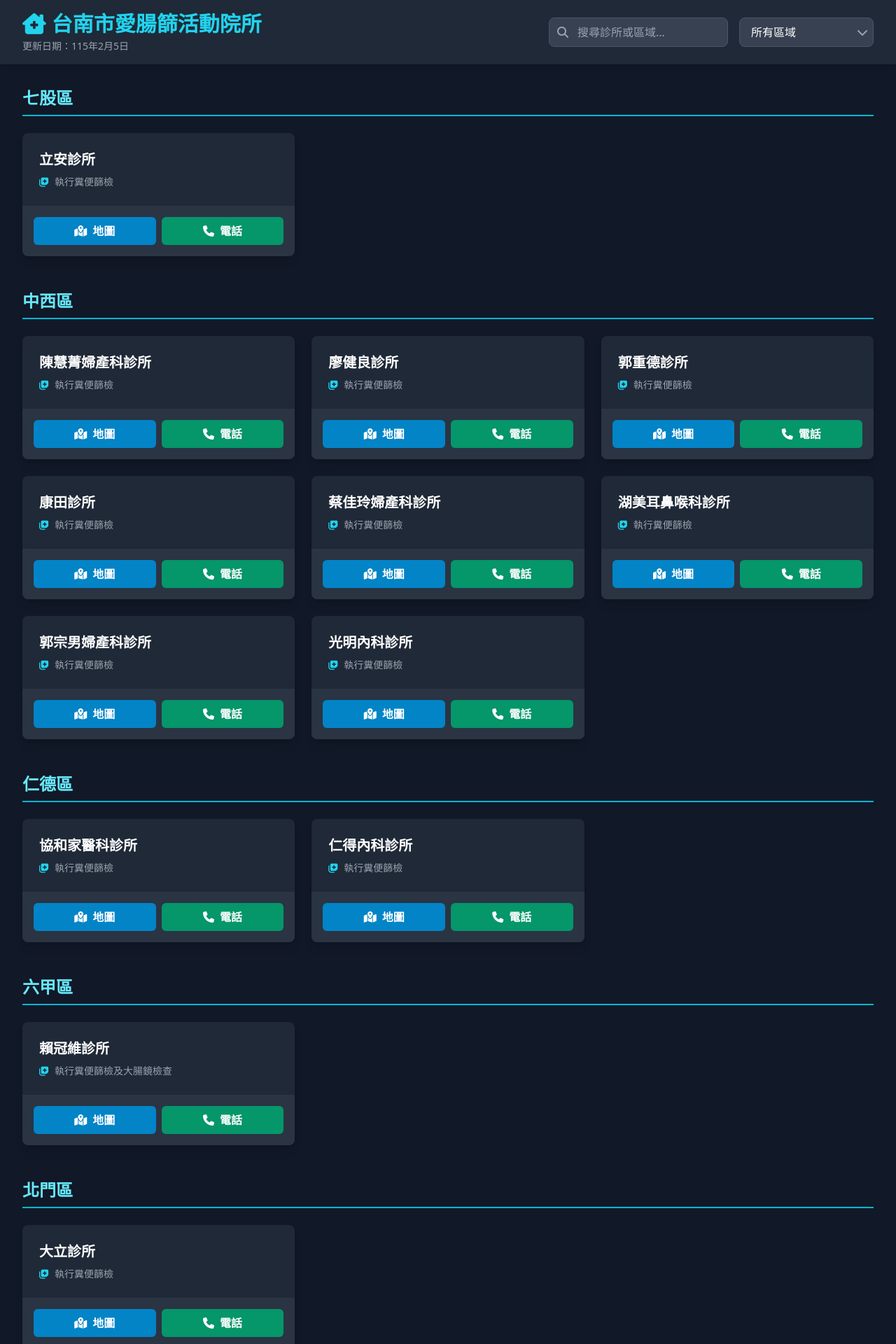
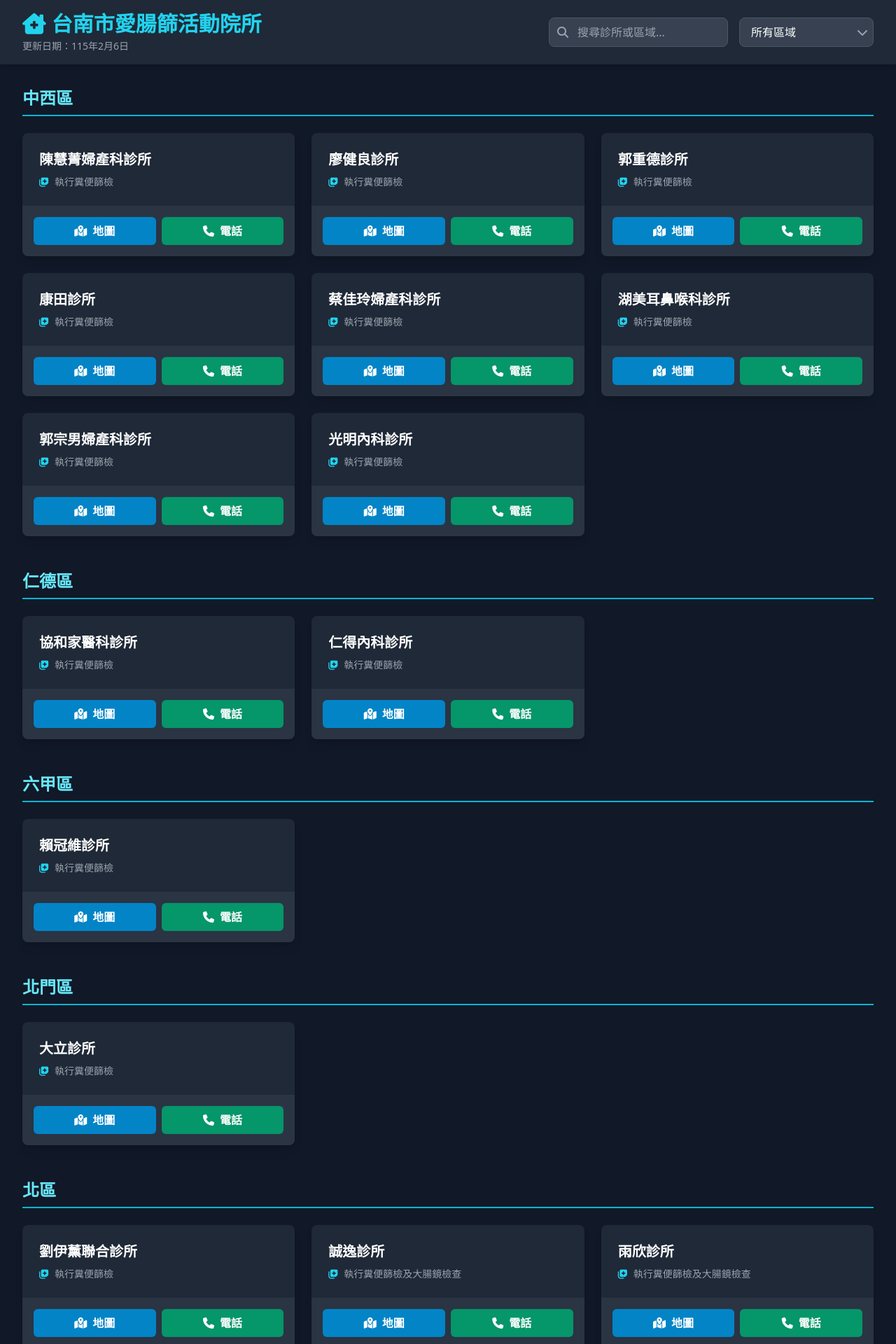
Before and after one commit to s97213a/2026.02.04-ai, a React (Vite) app in the folder ai/: page / in a window 1280 px wide. Shown: the top 1920 px of the page at 70% size. Built offline with nearby package versions, Linux system fonts and the light colour scheme.

Commit message:
Add files via upload
2026.02.06更新院所名單

```diff
--- a/ai/App.tsx
+++ b/ai/App.tsx
@@ -46,7 +46,7 @@ const App: React.FC = () => {
               <h1 className="text-2xl md:text-3xl font-bold text-cyan-400 whitespace-nowrap">
                 <i className="fas fa-clinic-medical mr-2"></i>台南市愛腸篩活動院所
               </h1>
-              <p className="text-sm text-gray-400 mt-1">更新日期：115年2月5日</p>
+              <p className="text-sm text-gray-400 mt-1">更新日期：115年2月6日</p>
             </div>
             <div className="flex flex-col sm:flex-row items-center gap-4 w-full sm:w-auto">
               <div className="relative w-full sm:w-auto">
--- a/ai/constants.ts
+++ b/ai/constants.ts
@@ -7,16 +7,16 @@ export const clinicData: Clinic[] = [
   { name: '曾立榮診所', district: '東區', services: '執行糞便篩檢及大腸鏡檢查' },
   { name: '復華耳鼻喉科診所', district: '永康區', services: '執行糞便篩檢' },
   { name: '賴俊良骨外科診所', district: '安南區', services: '執行糞便篩檢及大腸鏡檢查' },
-  { name: '頤新內科診所', district: '南區', services: '執行糞便篩檢及大腸鏡檢查' },
+  { name: '頤新內科診所', district: '南區', services: '執行糞便篩檢' },
   { name: '劉伊薰聯合診所', district: '北區', services: '執行糞便篩檢' },
-  { name: '永賀診所', district: '永康區', services: '執行糞便篩檢' },
+  { name: '永賀診所', district: '永康區', services: '執行糞便篩檢及大腸鏡檢查' },
   { name: '豐盈診所', district: '安平區', services: '執行糞便篩檢及大腸鏡檢查' },
-  { name: '洪允宗診所', district: '南區', services: '執行糞便篩檢及大腸鏡檢查' },
+  { name: '洪允宗診所', district: '南區', services: '執行糞便篩檢' },
   { name: '明崑診所', district: '安南區', services: '執行糞便篩檢' },
-  { name: '李昭榮內科診所', district: '南區', services: '執行糞便篩檢' },
-  { name: '翰康診所', district: '永康區', services: '執行糞便篩檢及大腸鏡檢查' },
-  { name: '魏大倫耳鼻喉科診所', district: '安南區', services: '執行糞便篩檢' },
-  { name: '賴冠維診所', district: '六甲區', services: '執行糞便篩檢及大腸鏡檢查' },
+  { name: '李昭榮內科診所', district: '南區', services: '執行糞便篩檢及大腸鏡檢查' },
+  { name: '翰康診所', district: '永康區', services: '執行糞便篩檢' },
+  { name: '魏大倫耳鼻喉科診所', district: '安南區', services: '執行糞便篩檢及大腸鏡檢查' },
+  { name: '賴冠維診所', district: '六甲區', services: '執行糞便篩檢' },
   { name: '丁慶雄耳鼻喉科診所', district: '東區', services: '執行糞便篩檢' },
   { name: '陳慧菁婦產科診所', district: '中西區', services: '執行糞便篩檢' },
   { name: '陳昱成耳鼻喉科診所', district: '安南區', services: '執行糞便篩檢' },
@@ -99,7 +99,6 @@ export const clinicData: Clinic[] = [
   { name: '佑康診所', district: '關廟區', services: '執行糞便篩檢' },
   { name: '富兒康診所', district: '永康區', services: '執行糞便篩檢' },
   { name: '啟仁診所', district: '歸仁區', services: '執行糞便篩檢' },
-  { name: '立安診所', district: '七股區', services: '執行糞便篩檢' },
   { name: '蔡添祥耳鼻喉科診所', district: '安南區', services: '執行糞便篩檢' },
   { name: '仁得內科診所', district: '仁德區', services: '執行糞便篩檢' },
   { name: '禎祿診所', district: '安南區', services: '執行糞便篩檢' },
@@ -115,4 +114,7 @@ export const clinicData: Clinic[] = [
   { name: '曾建昌內小兒科診所', district: '新營區', services: '執行糞便篩檢' },
   { name: '東升診所', district: '善化區', services: '執行糞便篩檢及大腸鏡檢查' },
   { name: '應達儀內科診所', district: '安南區', services: '執行糞便篩檢' },
+  { name: '安佑家庭醫學科', district: '東區', services: '執行糞便篩檢' },
+  { name: '佳祐診所', district: '安定區', services: '執行糞便篩檢' },
+  { name: '郭達霖家庭醫學科診所', district: '永康區', services: '執行糞便篩檢' },
 ];
```
